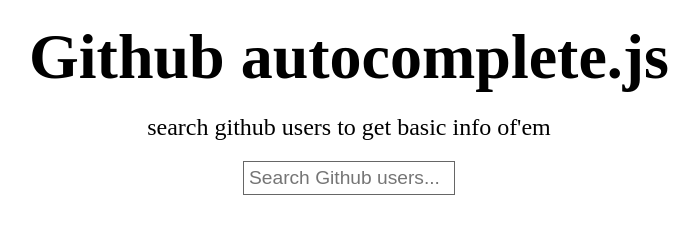
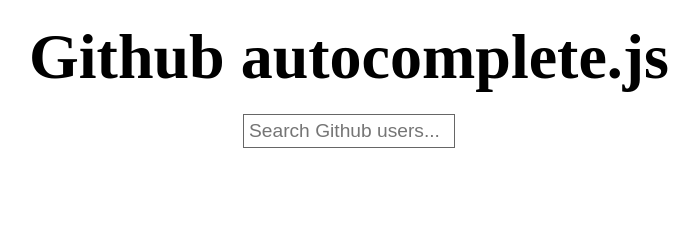
Before and after one commit to madhankumar028/github-search, a website: page index.html in a window 1280 px wide. Shown: the whole page, without its empty margins (291-990 px from the left). Drawn offline with Linux system fonts and the light colour scheme.

Commit message:
removed tagline

```diff
--- a/index.html
+++ b/index.html
@@ -8,7 +8,6 @@
     <div class="container">
         <div class="main">
             <h1 class="title">Github autocomplete.js</h1>
-            <p class="tagline">search github users to get basic info of'em</p>
             <div class="demo">
                 <div id="search-container">
                     <input id="search" type="text" placeholder="Search Github users..."/>
--- a/main.css
+++ b/main.css
@@ -5,11 +5,6 @@
 
 .main {
     text-align: center;
-}
-
-.tagline {
-    margin: 20px 0 0 0;
-    font-size: 24px;
 }
 
 .title {
```
